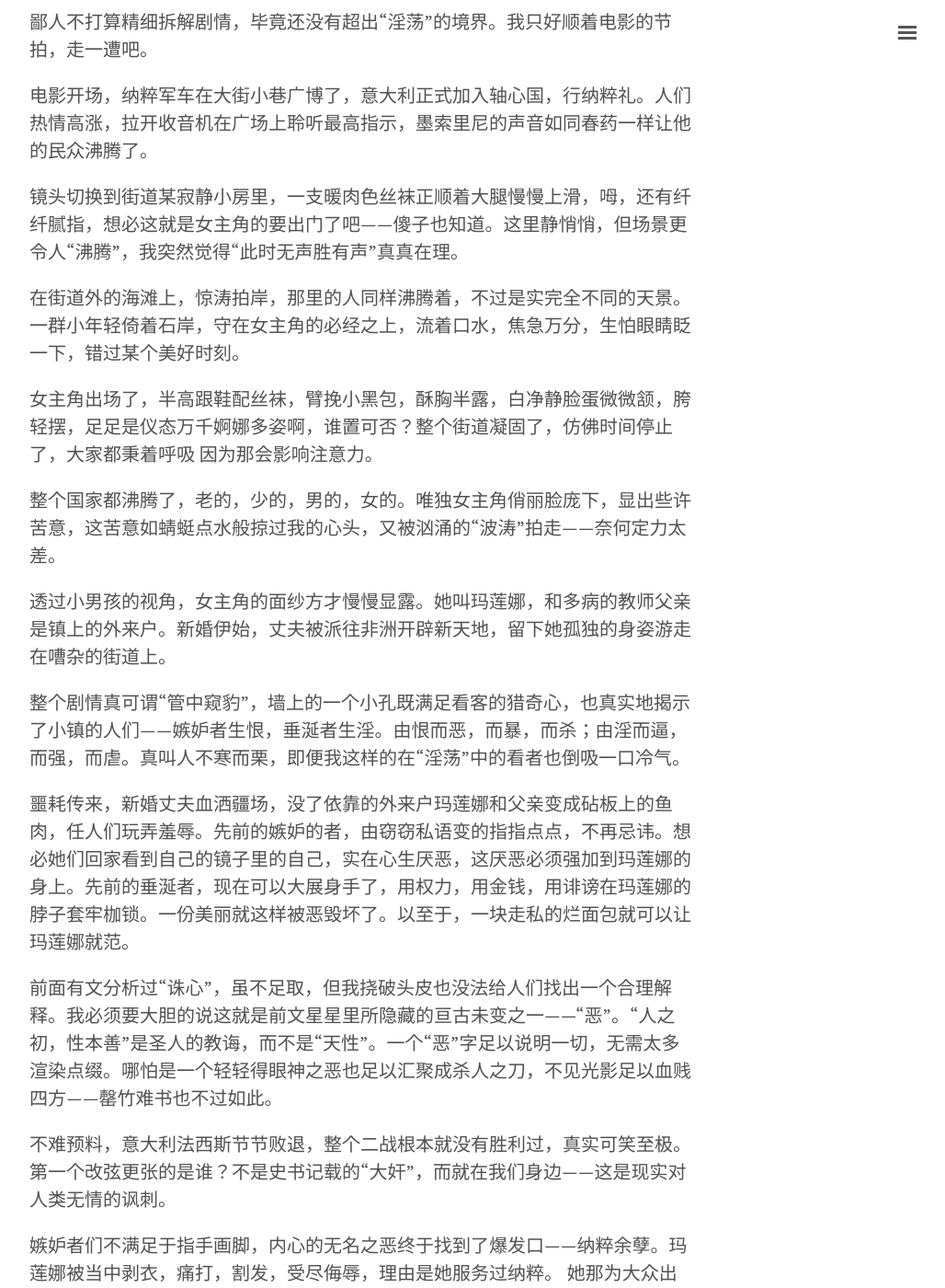
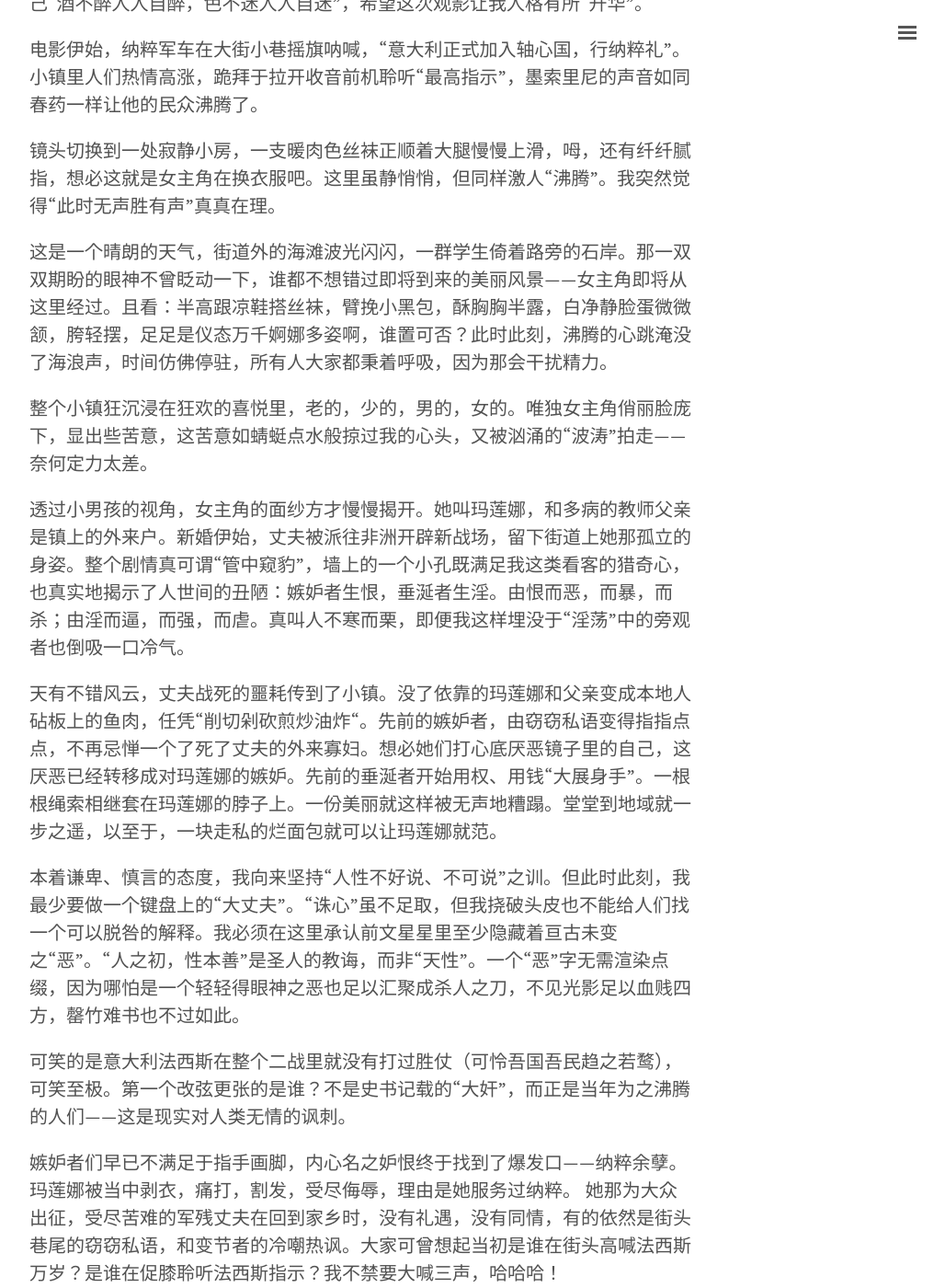
Before and after one commit to outsinre/zh-blog, a Jekyll site: the page built from _posts/2017-09-22-xxlcs.md, in a window 1280 px wide and 1400 px high, scrolled down 303 px. Shown: the whole window at 92% size, without its empty margins (248-1276 px from the left). Built offline with Jekyll 4.4.1, drawn with Linux system fonts in a browser that asks for light colours; comment, search, counter and statistics services are not loaded; some of the changed text lies outside the part shown.

Commit message:
xxlcs refine

```diff
--- a/_posts/2017-09-22-xxlcs.md
+++ b/_posts/2017-09-22-xxlcs.md
@@ -3,37 +3,26 @@ layout: post
 title: 西西里的美丽传说
 ---
 
-刚开始搜的《可可西里》，看了会儿发现不“艳”，回去确认，果然看错。现在片子多，一不留神就串片儿。
+刚刚搜《可可西里》，看了会儿发现不“艳”，疑惑发现串片儿，赶紧百度换源。内心的“淫荡”致使鄙人没法冷静、客观吸取剧情背后的“大情怀”。我常常告诫自己“酒不醉人人自醉，色不迷人人自迷”，希望这次观影让我人格有所“升华”。
 
-鄙人不打算精细拆解剧情，毕竟还没有超出“淫荡”的境界。我只好顺着电影的节拍，走一遭吧。
+电影伊始，纳粹军车在大街小巷摇旗呐喊，“意大利正式加入轴心国，行纳粹礼”。小镇里人们热情高涨，跪拜于拉开收音前机聆听“最高指示”，墨索里尼的声音如同春药一样让他的民众沸腾了。
 
-电影开场，纳粹军车在大街小巷广博了，意大利正式加入轴心国，行纳粹礼。人们热情高涨，拉开收音机在广场上聆听最高指示，墨索里尼的声音如同春药一样让他的民众沸腾了。
+镜头切换到一处寂静小房，一支暖肉色丝袜正顺着大腿慢慢上滑，呣，还有纤纤腻指，想必这就是女主角在换衣服吧。这里虽静悄悄，但同样激人“沸腾”。我突然觉得“此时无声胜有声”真真在理。
 
-镜头切换到街道某寂静小房里，一支暖肉色丝袜正顺着大腿慢慢上滑，呣，还有纤纤腻指，想必这就是女主角的要出门了吧——傻子也知道。这里静悄悄，但场景更令人“沸腾”，我突然觉得“此时无声胜有声”真真在理。
+这是一个晴朗的天气，街道外的海滩波光闪闪，一群学生倚着路旁的石岸。那一双双期盼的眼神不曾眨动一下，谁都不想错过即将到来的美丽风景——女主角即将从这里经过。且看：半高跟凉鞋搭丝袜，臂挽小黑包，酥胸胸半露，白净静脸蛋微微颔，胯轻摆，足足是仪态万千婀娜多姿啊，谁置可否？此时此刻，沸腾的心跳淹没了海浪声，时间仿佛停驻，所有人大家都秉着呼吸，因为那会干扰精力。
 
-在街道外的海滩上，惊涛拍岸，那里的人同样沸腾着，不过是实完全不同的天景。一群小年轻倚着石岸，守在女主角的必经之上，流着口水，焦急万分，生怕眼睛眨一下，错过某个美好时刻。
+整个小镇狂沉浸在狂欢的喜悦里，老的，少的，男的，女的。唯独女主角俏丽脸庞下，显出些苦意，这苦意如蜻蜓点水般掠过我的心头，又被汹涌的“波涛”拍走——奈何定力太差。
 
-女主角出场了，半高跟鞋配丝袜，臂挽小黑包，酥胸半露，白净静脸蛋微微颔，胯轻摆，足足是仪态万千婀娜多姿啊，谁置可否？整个街道凝固了，仿佛时间停止了，大家都秉着呼吸
-因为那会影响注意力。
+透过小男孩的视角，女主角的面纱方才慢慢揭开。她叫玛莲娜，和多病的教师父亲是镇上的外来户。新婚伊始，丈夫被派往非洲开辟新战场，留下街道上她那孤立的身姿。整个剧情真可谓“管中窥豹”，墙上的一个小孔既满足我这类看客的猎奇心，也真实地揭示了人世间的丑陋：嫉妒者生恨，垂涎者生淫。由恨而恶，而暴，而杀；由淫而逼，而强，而虐。真叫人不寒而栗，即便我这样埋没于“淫荡”中的旁观者也倒吸一口冷气。
 
-整个国家都沸腾了，老的，少的，男的，女的。唯独女主角俏丽脸庞下，显出些许苦意，这苦意如蜻蜓点水般掠过我的心头，又被汹涌的“波涛”拍走——奈何定力太差。
+天有不错风云，丈夫战死的噩耗传到了小镇。没了依靠的玛莲娜和父亲变成本地人砧板上的鱼肉，任凭“削切剁砍煎炒油炸“。先前的嫉妒者，由窃窃私语变得指指点点，不再忌惮一个了死了丈夫的外来寡妇。想必她们打心底厌恶镜子里的自己，这厌恶已经转移成对玛莲娜的嫉妒。先前的垂涎者开始用权、用钱“大展身手”。一根根绳索相继套在玛莲娜的脖子上。一份美丽就这样被无声地糟蹋。堂堂到地域就一步之遥，以至于，一块走私的烂面包就可以让玛莲娜就范。
 
-透过小男孩的视角，女主角的面纱方才慢慢显露。她叫玛莲娜，和多病的教师父亲是镇上的外来户。新婚伊始，丈夫被派往非洲开辟新天地，留下她孤独的身姿游走在嘈杂的街道上。
+本着谦卑、慎言的态度，我向来坚持“人性不好说、不可说”之训。但此时此刻，我最少要做一个键盘上的“大丈夫”。“诛心”虽不足取，但我挠破头皮也不能给人们找一个可以脱咎的解释。我必须在这里承认前文星星里至少隐藏着亘古未变之“恶”。“人之初，性本善”是圣人的教诲，而非“天性”。一个“恶”字无需渲染点缀，因为哪怕是一个轻轻得眼神之恶也足以汇聚成杀人之刀，不见光影足以血贱四方，罄竹难书也不过如此。
 
-整个剧情真可谓“管中窥豹”，墙上的一个小孔既满足看客的猎奇心，也真实地揭示了小镇的人们——嫉妒者生恨，垂涎者生淫。由恨而恶，而暴，而杀；由淫而逼，而强，而虐。真叫人不寒而栗，即便我这样的在“淫荡”中的看者也倒吸一口冷气。
+可笑的是意大利法西斯在整个二战里就没有打过胜仗（可怜吾国吾民趋之若鹜），可笑至极。第一个改弦更张的是谁？不是史书记载的“大奸”，而正是当年为之沸腾的人们——这是现实对人类无情的讽刺。
 
-噩耗传来，新婚丈夫血洒疆场，没了依靠的外来户玛莲娜和父亲变成砧板上的鱼肉，任人们玩弄羞辱。先前的嫉妒的者，由窃窃私语变的指指点点，不再忌讳。想必她们回家看到自己的镜子里的自己，实在心生厌恶，这厌恶必须强加到玛莲娜的身上。先前的垂涎者，现在可以大展身手了，用权力，用金钱，用诽谤在玛莲娜的脖子套牢枷锁。一份美丽就这样被恶毁坏了。以至于，一块走私的烂面包就可以让玛莲娜就范。
+嫉妒者们早已不满足于指手画脚，内心名之妒恨终于找到了爆发口——纳粹余孽。玛莲娜被当中剥衣，痛打，割发，受尽侮辱，理由是她服务过纳粹。 她那为大众出征，受尽苦难的军残丈夫在回到家乡时，没有礼遇，没有同情，有的依然是街头巷尾的窃窃私语，和变节者的冷嘲热讽。大家可曾想起当初是谁在街头高喊法西斯万岁？是谁在促膝聆听法西斯指示？我不禁要大喊三声，哈哈哈！
 
-前面有文分析过“诛心”，虽不足取，但我挠破头皮也没法给人们找出一个合理解释。我必须要大胆的说这就是前文星星里所隐藏的亘古未变之一——“恶”。“人之初，性本善”是圣人的教诲，而不是“天性”。一个“恶”字足以说明一切，无需太多渲染点缀。哪怕是一个轻轻得眼神之恶也足以汇聚成杀人之刀，不见光影足以血贱四方——罄竹难书也不过如此。
+毕竟失意过，玛莲娜的丈夫也许看清了一些东西，他找回了流落他乡的妻子。我们很难想象这需要多么大的勇气和胆识，但当两人大胆牵手回到街道上时，那些屈辱和罪恶都已经不重要了，那些人和们更不重要了。这是整部片里唯一温暖人心的场景。
 
-不难预料，意大利法西斯节节败退，整个二战根本就没有胜利过，真实可笑至极。第一个改弦更张的是谁？不是史书记载的“大奸”，而就在我们身边——这是现实对人类无情的讽刺。
-
-嫉妒者们不满足于指手画脚，内心的无名之恶终于找到了爆发口——纳粹余孽。玛莲娜被当中剥衣，痛打，割发，受尽侮辱，理由是她服务过纳粹。 她那为大众出征，受尽苦难的军残丈夫在回到家乡时，没有礼遇，没有同情，有的依然是街头巷尾的窃窃私语，和变节者的冷嘲热讽。
-
-大家可曾想起当初是谁在街头高喊法西斯？是谁在为加入法西斯沸腾？我不禁要大喊三声，哈哈哈！
-
-毕竟失意过，玛莲娜的丈夫也许看清了一些东西，他找回了流落他乡的妻子。我们很难想象这需要多么大的勇气和胆识，但当两人大胆牵着手回到街道上，那些屈辱和罪恶都已经不重要了，那些人和们更不重要了。这是整部片里唯一温暖人心的场景。
-
-正当我喘气之际，曾经侮辱玛莲娜的菜场大妈们流露出了天然的心声，“你看她有鱼尾纹了，也变胖了”。色衰的玛莲娜被叫了一声“夫人”。
-
-这一声“夫人”道尽人间百态。
+值我喘气之际，曾经侮辱玛莲娜的菜场大妈们流露出了天然的心声，“你看她有鱼尾纹了，也胖了”。色衰的玛莲娜被叫了一声“早上好，夫人”——这一声问候让我不寒而栗，你呢？
```
